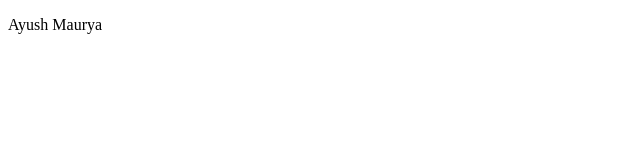
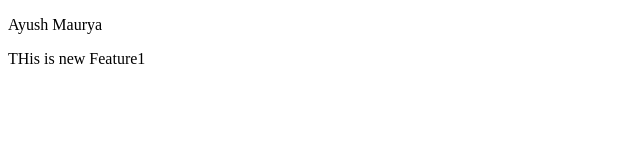
Before and after one commit to ayush-maurya12/localrepo, a plain HTML site: page index.html in a window 1280 px wide. Shown: the whole page, without its empty margins (0-640 px from the left). Drawn offline with Linux system fonts and the light colour scheme.

Commit message:
this is new feature

```diff
--- a/index.html
+++ b/index.html
@@ -7,5 +7,6 @@
 </head>
 <body>
     <p>Ayush Maurya</p>
+    <p>THis is new Feature1</p>
 </body>
 </html>
```
